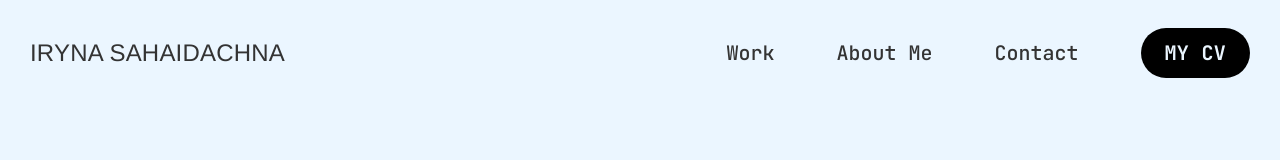
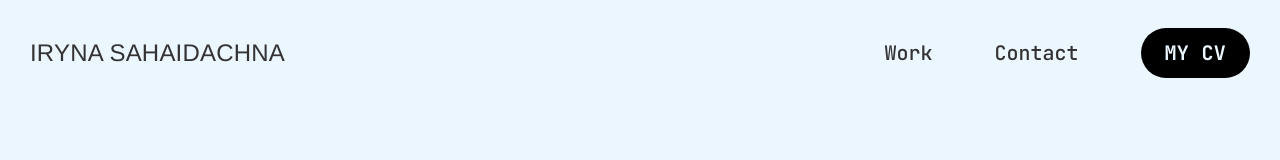
Before and after one commit to sagaidachnaaa-star/portfolio, a plain HTML site: page project-ecosexual.html in a window 1280 px wide. Shown: the top 160 px of the page. Drawn offline with Linux system fonts and the light colour scheme; a web font is replaced by a local one.

Commit message:
Remove 'About Me' link from navigation
Removed 'About Me' link from navigation.

```diff
--- a/project-ecosexual.html
+++ b/project-ecosexual.html
@@ -20,7 +20,6 @@
             <nav class ="nav">
                 <ul class="nav-links">
                     <li><a href="index.html#work">Work</a></li>
-                    <li><a href="index.html#about">About Me</a></li>
                     <li><a href="#contact">Contact</a></li>
                 </ul>
 
```
